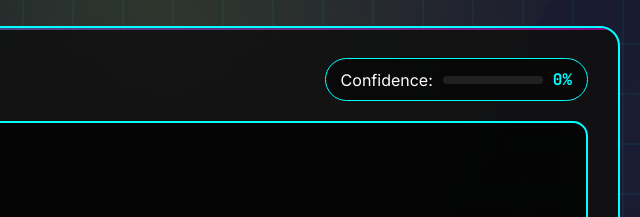
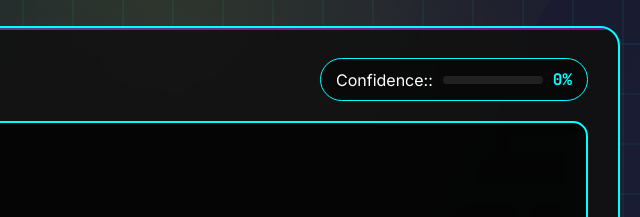
Before and after one commit to NitejKonga22/cryptostring-forensics-lab, a plain HTML site: page index.html in a window 1280 px wide. Shown: the part 269-486 px from the top of the page, 640-1280 px from the left. Drawn offline with Linux system fonts and the light colour scheme.

```diff
--- a/index.html
+++ b/index.html
@@ -32,7 +32,7 @@
                     <div class="input-header">
                         <h2>🔍 String Analysis Engine</h2>
                         <div class="confidence-meter">
-                            <span>Confidence: </span>
+                            <span>Confidence:: </span>
                             <div class="meter-bar">
                                 <div class="meter-fill" id="confidenceMeter"></div>
                             </div>
```
